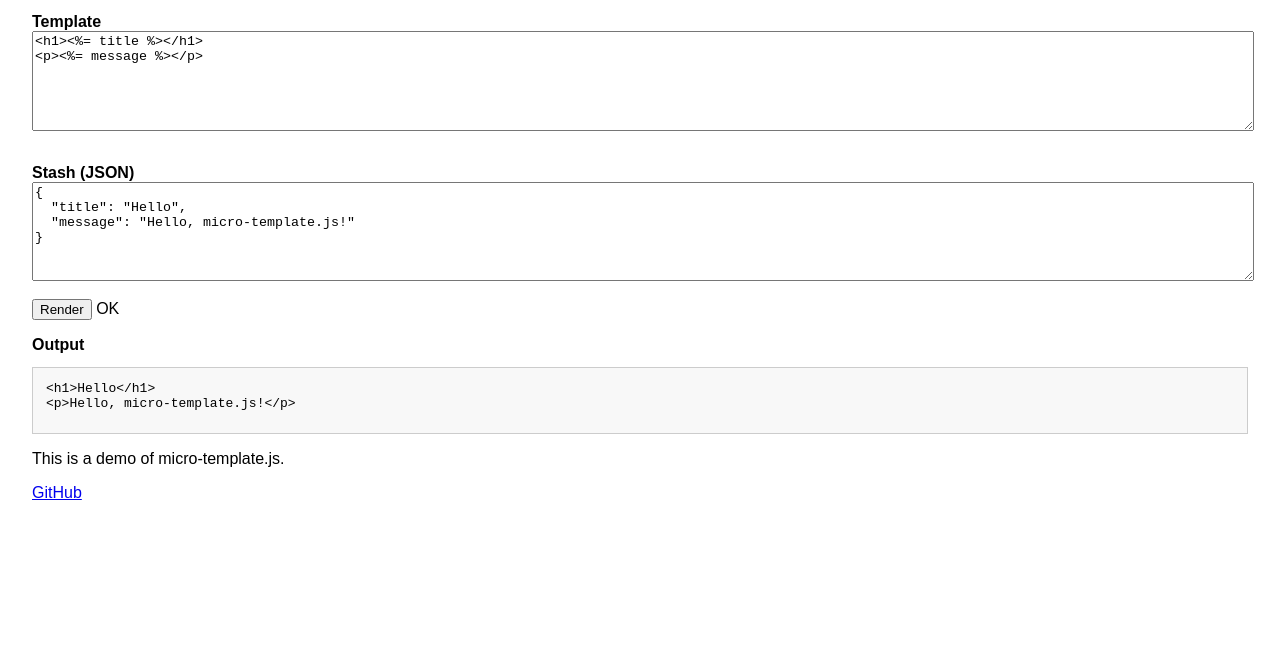
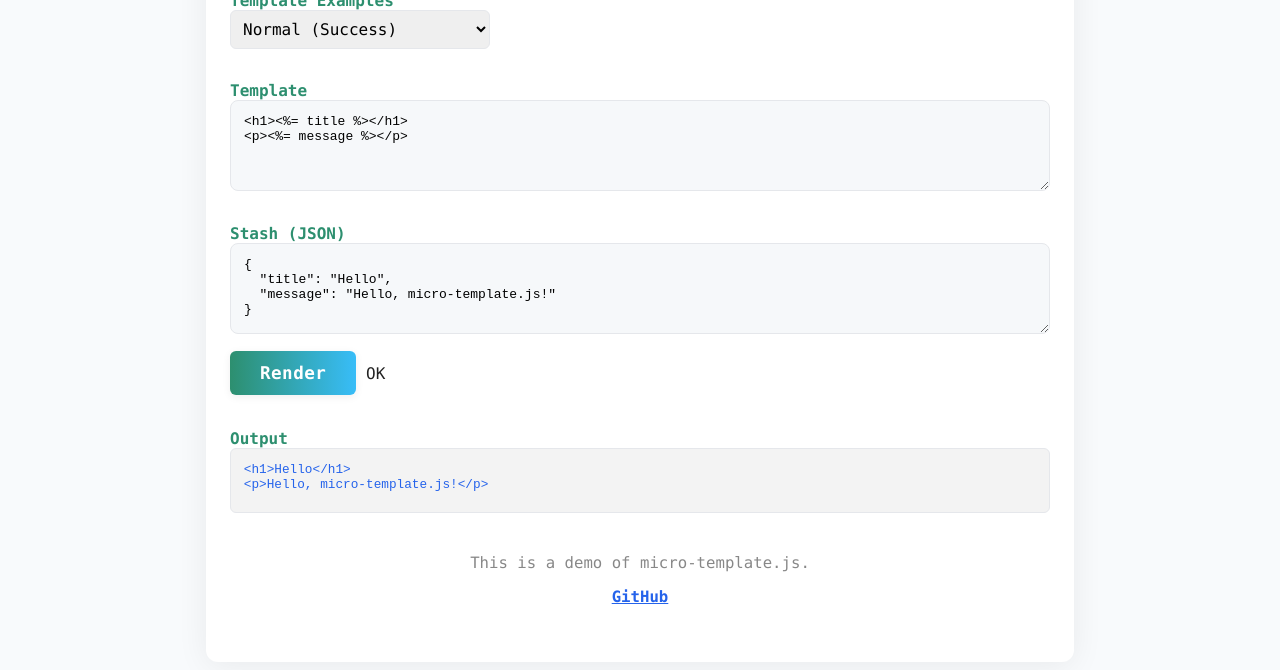
Before and after one commit to cho45/micro-template.js, a website: page misc/demo.html in a window 1280 px wide. Shown: the part 130-800 px from the top of the page. Drawn offline with Linux system fonts and the light colour scheme.

Commit message:
demo.html

```diff
--- a/misc/demo.html
+++ b/misc/demo.html
@@ -4,11 +4,102 @@
   <meta charset="UTF-8">
   <title>micro-template.js Demo</title>
   <style>
-    body { font-family: sans-serif; margin: 2em; }
-    textarea { width: 100%; height: 7em; margin-bottom: 1em; font-family: monospace; }
-    pre { background: #f8f8f8; padding: 1em; border: 1px solid #ccc; min-height: 3em; }
-    label { font-weight: bold; display: block; margin-top: 1em; }
-    .error { color: red; font-weight: bold; }
+    html {
+      background: #f8fafc;
+    }
+    body {
+      background: #fff;
+      color: #222;
+      font-family: 'Fira Mono', 'Menlo', 'Consolas', 'monospace', 'sans-serif';
+      margin: 0 auto;
+      max-width: 820px;
+      padding: 2.5em 1.5em 1.5em 1.5em;
+      border-radius: 12px;
+      box-shadow: 0 4px 32px #0001;
+    }
+    h1 {
+      font-size: 2.2em;
+      letter-spacing: -1px;
+      margin-bottom: 0.2em;
+      color: #222;
+    }
+    label {
+      font-weight: bold;
+      display: block;
+      margin-top: 1em;
+      color: #2d8f6f;
+    }
+    select, textarea, button {
+      font-family: inherit;
+      font-size: 1em;
+      border-radius: 6px;
+      border: 1px solid #e5e7eb;
+      padding: 0.5em;
+      margin-bottom: 1em;
+      box-sizing: border-box;
+    }
+    textarea {
+      width: 100%;
+      height: 7em;
+      margin-bottom: 1em;
+      font-family: monospace;
+      background: #f6f8fa;
+      border-radius: 8px;
+      border: 1px solid #e5e7eb;
+      padding: 1em;
+      font-size: 1em;
+    }
+    pre {
+      background: #f3f3f3;
+      color: #2563eb;
+      border-radius: 6px;
+      padding: 1em;
+      font-size: 0.98em;
+      overflow-x: auto;
+      margin: 0 0 1em 0;
+      border: 1px solid #e5e7eb;
+      min-height: 3em;
+    }
+    button {
+      display: inline-block;
+      padding: 0.7em 1.7em;
+      background: linear-gradient(90deg, #2d8f6f 0%, #38bdf8 100%);
+      color: #fff;
+      font-weight: bold;
+      border-radius: 6px;
+      text-decoration: none;
+      font-size: 1.1em;
+      letter-spacing: 0.5px;
+      box-shadow: 0 2px 8px #0001;
+      border: none;
+      transition: background 0.2s, color 0.2s;
+      margin-bottom: 1em;
+      cursor: pointer;
+    }
+    button:hover {
+      background: linear-gradient(90deg, #eab308 0%, #2d8f6f 100%);
+      color: #fff;
+    }
+    .error {
+      color: red;
+      font-weight: bold;
+    }
+    footer {
+      text-align: center;
+      color: #888;
+      font-size: 0.98em;
+      margin-top: 2.5em;
+      padding-bottom: 1em;
+    }
+    footer a {
+      color: #2563eb;
+      text-decoration: underline;
+      font-weight: bold;
+      transition: color 0.2s;
+    }
+    footer a:hover {
+      color: #eab308;
+    }
   </style>
 </head>
 <body>
```
